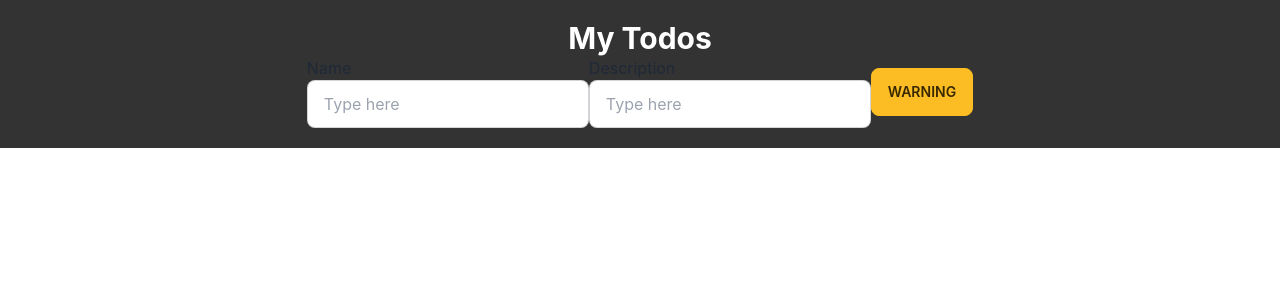
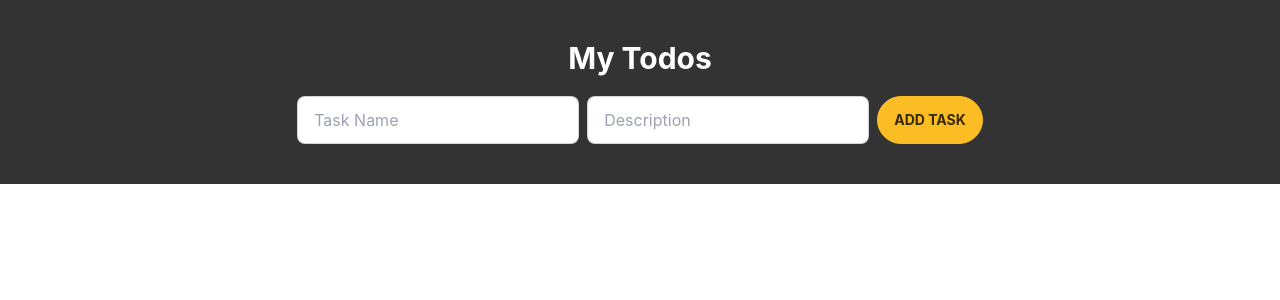
Before and after one commit to Eshratjahan17/To_do_app, a React (Create React App) app: page / in a window 1280 px wide. Shown: the top 300 px of the page. Built offline with nearby package versions, Linux system fonts and the light colour scheme.

Commit message:
input section done

```diff
--- a/src/Components/Todo.js
+++ b/src/Components/Todo.js
@@ -3,19 +3,19 @@ import React from 'react';
 const Todo = () => {
     return (
         <div>
-            <h1 className='text-3xl text-white font-bold text-center'>My Todos</h1>
-            <div className='flex items-center justify-center' >
-                <div>
-                    <h3>Name</h3>
-                    <input type="text" placeholder="Type here" className="input input-bordered w-full max-w-xs" />
+            <h1 className='text-3xl text-white font-bold text-center mt-5'>My Todos</h1>
+            <div className='flex items-center justify-center m-5' >
+                <div className='mr-2'>
+
+                    <input type="text" placeholder="Task Name " className="input input-bordered w-full max-w-xs " />
 
                 </div>
-                <div>
-                    <h3>Description</h3>
-                    <input type="text" placeholder="Type here" className="input input-bordered w-full max-w-xs" />
+                <div className='mr-2'>
+
+                    <input type="text" placeholder="Description" className="input input-bordered w-full max-w-xs" />
                 </div>
                 <div>
-                <button className="btn btn-warning">Warning</button>
+                <button className="btn btn-warning rounded-full font-bold ">Add task</button>
                 </div>
         </div>
         </div>
```
